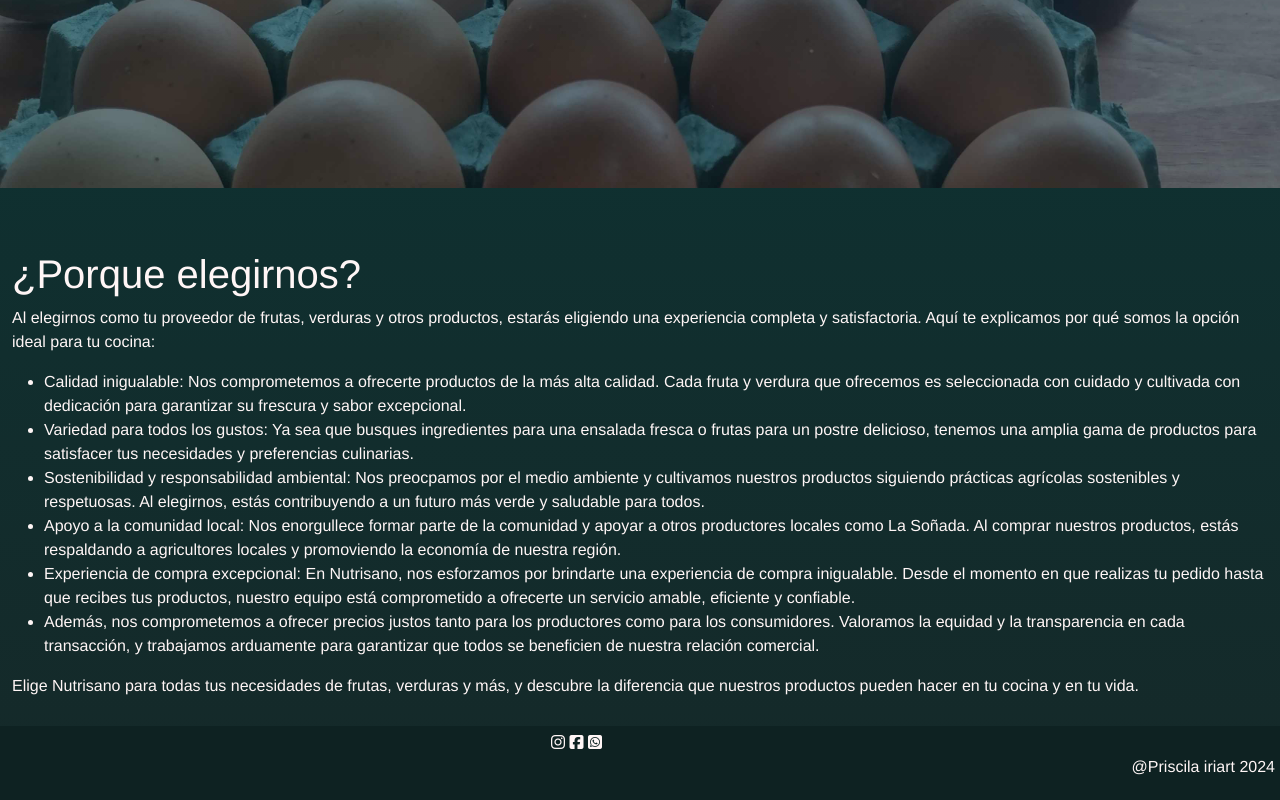
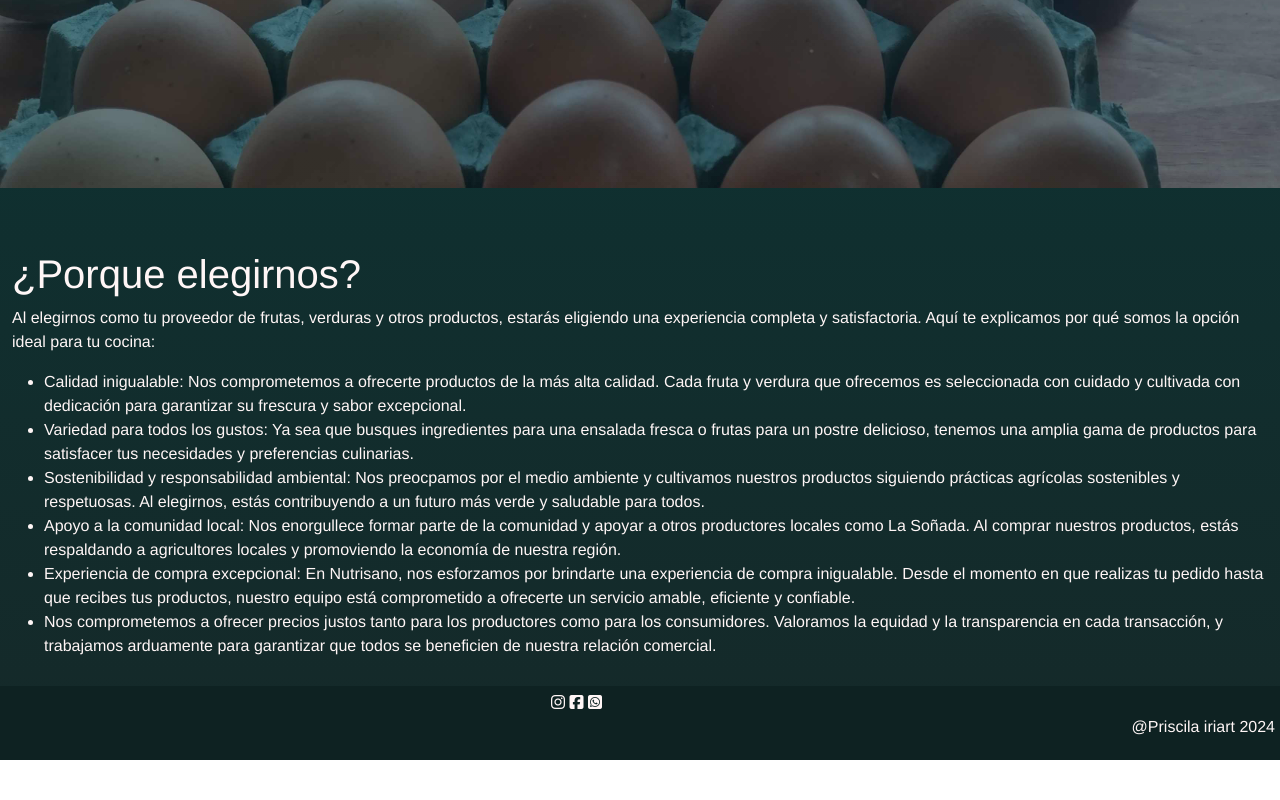
Before and after one commit to priscilairiart/proyecto-final-iriart-priscila, a website: page page/porqueelegirnos.html in a window 1280 px wide. Shown: the part 538-1338 px from the top of the page. After the commit the page ends 1298 px from the top, so only its background shows below. Drawn offline with nearby package versions, Linux system fonts and the light colour scheme.

Commit message:
arreglo porque elegirnos 2

```diff
--- a/page/porqueelegirnos.html
+++ b/page/porqueelegirnos.html
@@ -88,15 +88,11 @@
                     nuestro equipo está comprometido a ofrecerte un servicio amable, eficiente y confiable.
                 </li>
                 <li>
-                    Además, nos comprometemos a ofrecer precios justos tanto para los productores como para los
+                    Nos comprometemos a ofrecer precios justos tanto para los productores como para los
                     consumidores. Valoramos la equidad y la transparencia en cada transacción, y trabajamos arduamente
                     para garantizar que todos se beneficien de nuestra relación comercial.
                 </li>
             </ul>
-            <p>
-
-                Elige Nutrisano para todas tus necesidades de frutas, verduras y más, y descubre la diferencia que
-                nuestros productos pueden hacer en tu cocina y en tu vida.</p>
 
         </div>
 
```
